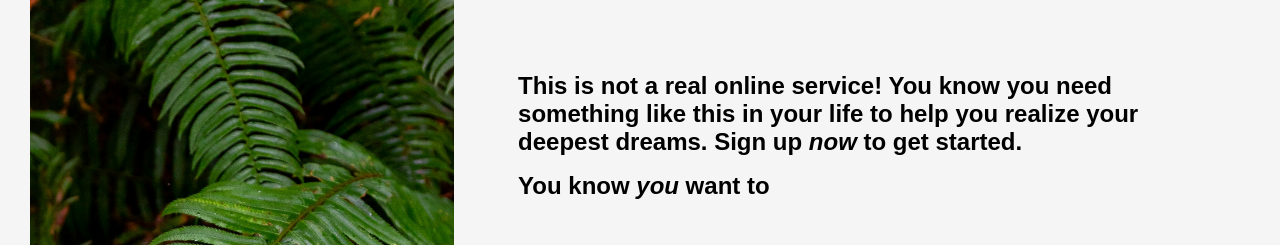
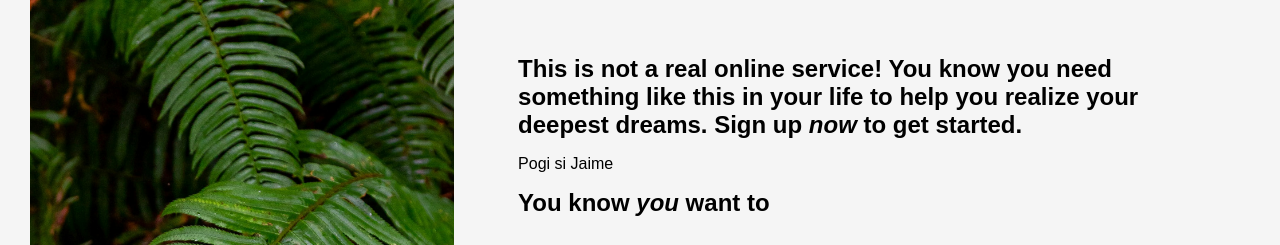
Before and after one commit to ClintJoey19/Sign-Up-Form, a plain HTML site: page index.html in a window 1280 px wide. Shown: the top 245 px of the page. Drawn offline with Linux system fonts and the light colour scheme; files whose address does not match are found by name.

Commit message:
pogi si jaime

```diff
--- a/index.html
+++ b/index.html
@@ -21,6 +21,7 @@
             this in your life to help you realize your deepest dreams. Sign up
             <i>now</i> to get started.
           </h2>
+          <p>Pogi si Jaime</p>
           <h2>You know <i>you</i> want to</h2>
         </article>
         <div class="form-container">
```
